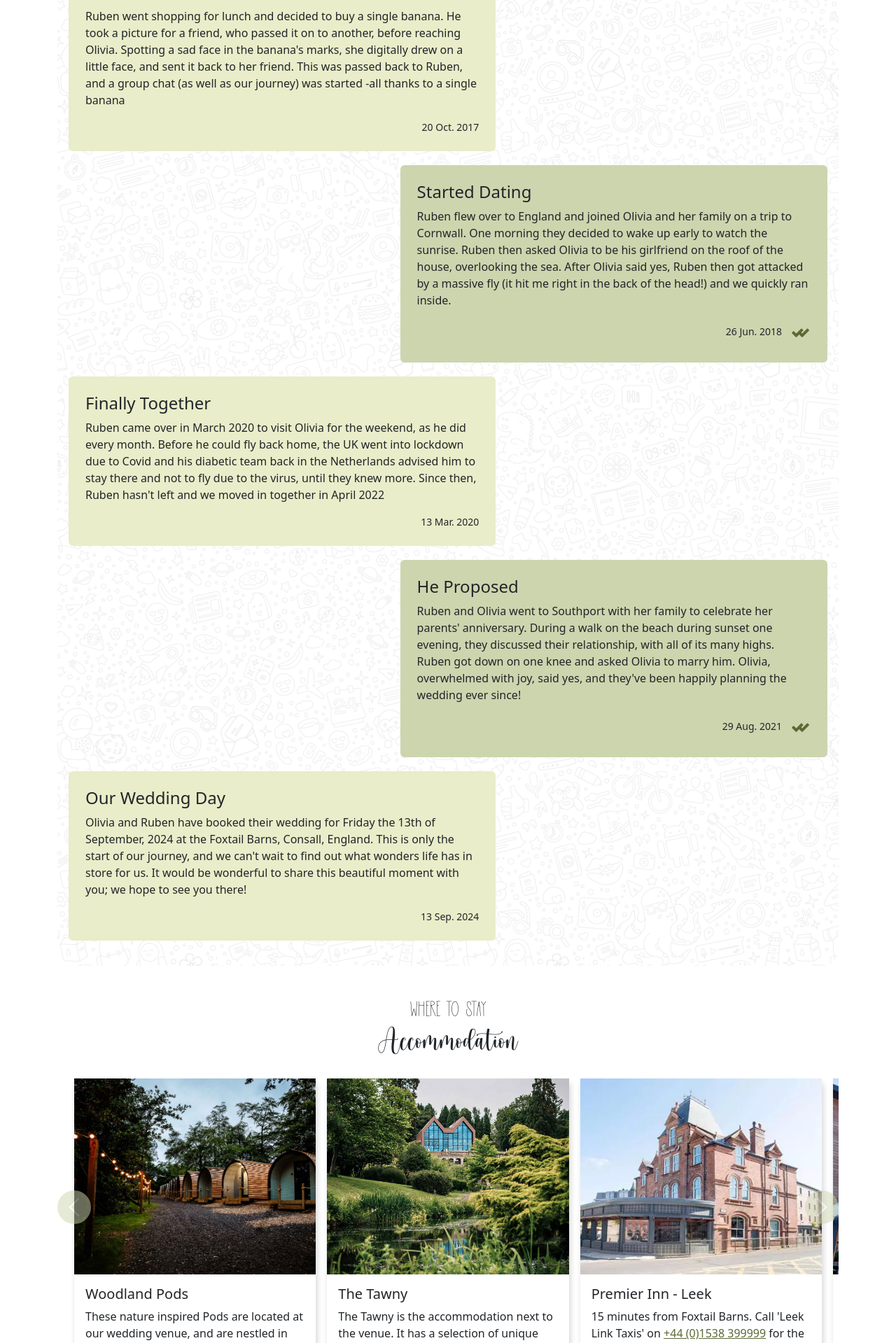
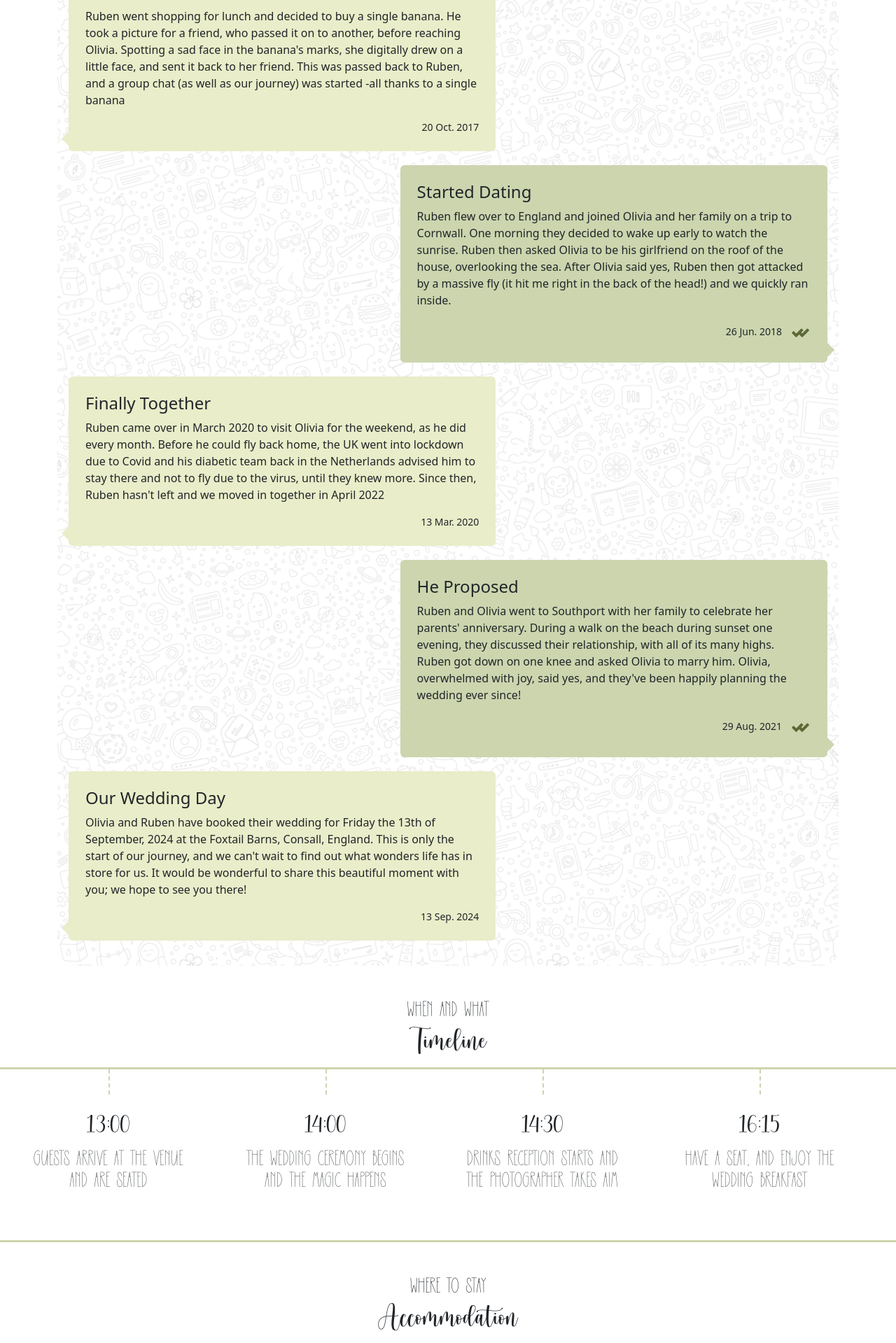
Before and after one commit to SoonToBeSmits/soontobesmits.github.io, a Flask app: page / in a window 1280 px wide. Shown: the part 840-2759 px from the top of the page at 70% size. Run offline with Flask 3, Linux system fonts and the light colour scheme; some libraries are stand-ins or nearby versions.

Commit message:
Fix various spelling mistakes. Fix various style issues. Add timeline to website

```diff
--- a/css/custom.css
+++ b/css/custom.css
@@ -129,7 +129,7 @@ a {
 .main-timeline-4 {
     padding: 16px;
     border-radius: 22px;
-    background: linear-gradient(rgba(255, 255, 255, 0.93), rgba(255, 255, 255, 0.93)),
+    background: linear-gradient(rgba(255, 255, 255, 0.90), rgba(255, 255, 255, 0.90)),
         url('/img/Phone.png');
 }
 
@@ -173,12 +173,12 @@ a {
 }
 
 .right-4::before {
-    right: -10px;
+    right: -20px;
     border-color: transparent transparent transparent #CCD5AE;
 }
 
 .left-4::before {
-    left: -10px;
+    left: -20px;
     border-color: transparent #E9EDC9 transparent transparent;
 }
 
@@ -237,3 +237,37 @@ a {
         left: 0%;
     }
 }
+
+/* Timetable */
+.horizontal-timeline {
+    height: 250px;
+    border-top: 3px solid #CCD5AE;
+    border-bottom: 3px solid #CCD5AE;
+}
+
+.horizontal-timeline h5{
+    font-family: HelloHoney;
+    font-size: 32pt;
+}
+
+.horizontal-timeline p{
+    font-family: FarmHouseTall;
+    font-size: 16pt;
+}
+
+.horizontal-timeline .items .items-list {
+    position: relative;
+    text-align: center;
+    margin-right: 0;
+    display: inline-block;
+    width: 310px;
+    padding-top: 45px;
+}
+
+.horizontal-timeline .items .items-list:before {
+    content: "";
+    position: absolute;
+    height: 36px;
+    border-right: 2px dashed #CCD5AE;
+    top: 0;
+}
--- a/server.py
+++ b/server.py
@@ -14,6 +14,7 @@ URL = "/"
 
 CONTENT = {
     'NAV_OUR_STORY': {'en': "Our Story", 'nl': "Ons Verhaal"},
+    'NAV_TIMELINE': {'en': "Timeline", 'nl': "Tijdlijn"},
     'NAV_ACCOMMODATION': {'en': "Accommodation", 'nl': "Accomodatie"},
     'NAV_TRANSPORT': {'en': "Transport", 'nl': "Vervoer"},
     'NAV_TODO': {'en': "To-Do", 'nl': "Te-Doen"},
@@ -119,8 +120,70 @@ CONTENT = {
     },
     'OUR_WEDDING_DAY_DATE': {'en': "13 Sep. 2024", 'nl': "13 sep. 2024"},
 
+    # Timeline section
+    'WHEN_AND_WHAT': {'en': "WHEN AND WHAT ", 'nl': "WANNEER EN WAT"},
+    'TIMELINE': {'en': "Timeline", 'nl': "Tijdlijn"},
+    'timeline_items': [
+        {
+            'time': "13:00",
+            'description': {
+                'en': "Guests arrive at the venue and are seated",
+                'nl': "Gasten arriveren op de locatie en nemen plaats"
+            }
+        },
+        {
+            'time': "14:00",
+            'description': {
+                'en': "The wedding ceremony begins and the magic happens",
+                'nl': "De huwelijksceremonie begint en de magie kan beginnen"
+            }
+        },
+        {
+            'time': "14:30",
+            'description': {
+                'en': "Drinks reception starts and the photographer takes aim",
+                'nl': "De borrel begint en de fotograaf gaat op pad"
+            }
+        },
+        {
+            'time': "16:15",
+            'description': {
+                'en': "Have a seat, and enjoy the wedding breakfast",
+                'nl': "Neem plaats en geniet van het bruiloftsontbijt"
+            }
+        },
+        {
+            'time': "17:45",
+            'description': {
+                'en': "Start of the speeches and tears will flow",
+                'nl': "Begin van de toespraken en het vloeien van tranen"
+            }
+        },
+        {
+            'time': "19:00",
+            'description': {
+                'en': "Evening guests arrive and the party gets started",
+                'nl': "De avondgasten arriveren en het feest kan beginnen"
+            }
+        },
+        {
+            'time': "20:00",
+            'description': {
+                'en': "First dance followed by evening refreshments",
+                'nl': "Eerste dans gevolgd door verfrissingen"
+            }
+        },
+        {
+            'time': "00:00",
+            'description': {
+                'en': "Bar closes, music stops, and guests depart",
+                'nl': "De bar sluit, de muziek stopt en de gasten vertrekken"
+            }
+        }
+    ],
+
     # Accommodation section
-    'WHERE_TO_STAY': {'en': "WHERE TO STAY", 'nl': "WAAR TE BLIJVEN"},
+    'WHERE_TO_STAY': {'en': "WHERE TO STAY", 'nl': "WAAR TE VERBLIJVEN"},
     'ACCOMMODATION': {'en': "Accommodation", 'nl': "Accomodatie"},
     'accommodations': [
         {
@@ -165,10 +228,10 @@ CONTENT = {
                 """,
                 'nl': """
                     The Tawny is de accommodatie naast de trouwlocatie. Het heeft een selectie van unieke
-                    accommodatiemogelijkheden in een prachtige omgeving. Alle kamers beschikken een buitenspa op
-                    eigen terras. Ook al is dit naast de locatie, ze zijn erg duur. Dit moet worden gezien als een
-                    plek waar je verblijft voor een speciale traktatie of een speciale gelegenheid, in plaats van
-                    als een gemiddeld hotel. Prijzen variëren van £250 tot £605 per nacht
+                    accommodatiemogelijkheden in een prachtige omgeving. Alle kamers beschikken over een buitenspa
+                    op eigen terras. Ook al is dit naast de locatie, ze zijn erg duur. Dit moet worden gezien als
+                    een plek waar je verblijft voor een speciale traktatie of een speciale gelegenheid, in plaats
+                    van als een gemiddeld hotel. Prijzen variëren van £250 tot £605 per nacht
                 """,
             },
             'costs': "£££££",
@@ -205,7 +268,7 @@ CONTENT = {
                 'en': """
                     9 miles from Foxtail Barns, with free parking. Just a ten-minute walk to the shops and cafés
                     of Hanley town centre plus the cute pottery outlets. There are two types of rooms, standard and
-                    plus. Theres also two types of room rates, flexible (where you can pay cancel up to 1PM
+                    plus. Theres also two types of room rates, flexible (where you can pay cancel up to 13:00
                     on the same day and you can pay on arrival), and advanced (where you pay now and get free
                     cancellation up to 28 days before). Either king or twin rooms
                 """,
@@ -279,7 +342,7 @@ CONTENT = {
                     Het huis heeft 3 slaapkamers en is geschikt voor 6 personen plus kinderbedje(s). Alle slaapkamers
                     zijn voorzien van handgemaakte, smeedijzeren bedden. Twee van deze kamers zijn kingsize en de
                     derde is een tweepersoonskamer met twee eenpersoonsbedden. Zelfcatering, en de wekelijkse prijs is
-                    £595. Heeftook 6 B&B rookvrije slaapkamers voor £72. Goed uitgeruste keuken. Twee pubs binnen 10
+                    £595. Heeft ook 6 B&B rookvrije slaapkamers voor £72. Goed uitgeruste keuken. Twee pubs binnen 10
                     minuten lopen, één aan de gracht
                 """,
             },
@@ -533,7 +596,7 @@ CONTENT = {
                 'nl': """
                     Als je op zoek bent naar een leuk dagje uit, zoek dan niet verder. Trentham Monkey Forest is een
                     toevluchtsoord voor bedreigde berberapen. Het natuurlijke gedrag van de apen is recht voor je ogen
-                    te zien, waardoor dit een van de meesst facinerede en bijzondere attracties in de UK is. Gasten lopen
+                    te zien, waardoor dit een van de meest fascinerende en bijzondere attracties in de UK is. Gasten lopen
                     over een pad van 1.2 km tussen de apen door en zien precies hoe ze in het wild leven en zich gedragen
                 """,
             },
@@ -719,7 +782,7 @@ CONTENT = {
                     We invite you to RSVP at the bottom of this page or by posting us the filled out RSVP card sent with the invitation
                 """,
                 'nl': """
-                    Gelieve de RSVP op de bodem van deze webpagina te gebruiken, of door de RSVP-kaart in te sturen die bij de uitnodiging is toegegevoegd
+                    Gelieve de RSVP op de bodem van deze webpagina te gebruiken, of door de RSVP-kaart in te sturen die bij de uitnodiging is toegevoegd
                 """,
             }
         },
@@ -741,7 +804,7 @@ CONTENT = {
                     If you are invited to the ceremony then you are invited to both the ceremony and the evening reception
                 """,
                 'nl': """
-                    Als je bent uitgenodigd voor de ceremonie, dan bent je uitgenodigd voor zowel de ceremonie als de avondreceptie
+                    Als je bent uitgenodigd voor de ceremonie, dan ben je uitgenodigd voor zowel de ceremonie als de avondreceptie
                 """,
             }
         },
@@ -777,13 +840,13 @@ CONTENT = {
             }
         },
         {
-            'name': {'en': "What time should I arrive?", 'nl': "Hoe laat wordt ik verwacht?"},
+            'name': {'en': "What time should I arrive?", 'nl': "Hoe laat word ik verwacht?"},
             'description': {
                 'en': """
-                    Help us get the party started as scheduled! We recommend that you arrive at 1 PM, which is an
+                    Help us get the party started as scheduled! We recommend that you arrive at 13:00, which is an
                     hour before the start of the ceremony, to make sure everyone is seated on time""",
                 'nl': """
-                    Help ons het feest op tijd in gang te krijgen! We raden je aan om om 13.00 uur aanwezig te zijn,
+                    Help ons het feest op tijd in gang te krijgen! We raden je aan om 13.00 uur aanwezig te zijn,
                     wat een uur voor aanvang van de ceremonie is, om er zeker van te zijn dat iedereen op tijd zit
                 """,
             }
@@ -830,7 +893,7 @@ CONTENT = {
                 """,
                 'nl': """
                     Jouw aanwezigheid op onze bruiloft is het grootste geschenk van allemaal. Maar, mocht je alsnog een
-                    cadeau willen geven, dan wordt een envelopje met contact geld voor onze huwelijksreis erg op preis gesteld.
+                    cadeau willen geven, dan wordt een envelopje met contant geld voor onze huwelijksreis erg op prijs gesteld.
                     Bij voorkeur in Engelse Ponden (£) of Japanse Yen(¥)
                 """,
             }
@@ -883,7 +946,7 @@ CONTENT = {
                 """,
                 'nl': """
                     Wat leuk! Omdat sommige gasten ver reizen hebben we besloten om een week te wachten voordat we op onze huwelijksreis gaan.
-                    Hoewel we moeten werken zijn we beschikkbaar voor steun/advies, en om af te spreken (zolang we beschikbaar zijn)
+                    Hoewel we moeten werken zijn we beschikbaar voor steun/advies, en om af te spreken (zolang we beschikbaar zijn)
                 """,
             }
         },
--- a/templates/index.html
+++ b/templates/index.html
@@ -25,6 +25,9 @@
                 <ul class="navbar-nav me-auto mb-2 mb-lg-0">
                     <li class="nav-item">
                         <a class="nav-link" href="#OurStory">{{ "NAV_OUR_STORY" | translate }}</a>
+                    </li>
+                    <li class="nav-item">
+                        <a class="nav-link" href="#Timeline">{{ "NAV_TIMELINE" | translate }}</a>
                     </li>
                     <li class="nav-item">
                         <a class="nav-link" href="#Accommodation">{{ "NAV_ACCOMMODATION" | translate }}</a>
@@ -64,10 +67,9 @@
         <img class="img-fluid w-100" src="{{url}}img/us_2.jpg">
     </div>
 
-    <div class="container">
-        <div class="mt-5 text-center d-flex justify-content-center">
+    <div class="mt-5 text-center mw-100 row justify-content-center">
         <!-- Countdown to wedding ceremony -->
-            <div class="row my-auto w-100 justify-content-center " id="countdown">
+        <div class="col-md-7 col-sm-12 row my-auto justify-content-center " id="countdown">
             <div class="col-3">
                 <h1 id="countdownDays">00</h1>
                 <h5>{{ "DAYS" | translate }}</h5>
@@ -86,6 +88,8 @@
             </div>
         </div>
     </div>
+
+    <div class="container">
 
         <div class="text-center pt-5 category-divider" id="OurStory">
             <!-- Vertical timeline -->
@@ -159,6 +163,28 @@
                 </div>
             </div>
         </div>
+    </div>
+
+    <div class="text-center pt-5 category-divider" id="Timeline">
+        <span class="small">{{ "WHEN_AND_WHAT" | translate }}</span>
+        <h1>{{ "TIMELINE" | translate }}</h1>
+    </div>
+    <div class="container-fluid horizontal-timeline overflow-scroll ">
+        <ul class="row flex-row flex-nowrap list-inline items">
+            {% for timeline_item in content['timeline_items'] %}
+            <li class="list-inline-item items-list col-3">
+                <div class="px-4">
+                    <h5 class="pt-2">{{ timeline_item['time'] }}</h5>
+                    <p class="text-muted">
+                        {{ timeline_item['description'] | translate_val }}
+                    </p>
+                </div>
+            </li>
+            {% endfor %}
+        </ul>
+    </div>
+
+    <div class="container">
 
         <div class="text-center pt-5 category-divider" id="Accommodation">
             <span class="small">{{ "WHERE_TO_STAY" | translate }}</span>
@@ -179,9 +205,11 @@
                             <p class="card-text">
                                 {{ accommodation['description'] | translate_val }}
                             </p>
-                            <span><i class="fa fa-money" aria-hidden="true"></i> {{ accommodation['costs'] }}</span><br>
+                            <span><i class="fa fa-money" aria-hidden="true"></i> {{ accommodation['costs']
+                                }}</span><br>
                             <span><i class="fa fa-phone" aria-hidden="true"></i> <a
-                                    href="tel:{{ accommodation['phone'] }}">{{ accommodation['phone'] }}</a></span><br>
+                                    href="tel:{{ accommodation['phone'] }}">{{ accommodation['phone']
+                                    }}</a></span><br>
                             <span><i class="fa fa-globe" aria-hidden="true"></i>
                                 <a target="_blank" href="{{ accommodation['url'] }}">{{ accommodation['display_url']
                                     }}</a>
@@ -379,7 +407,8 @@
                                             {{ "FOUR" | translate_select("value=\"4\"") }}
                                             {{ "FIVE" | translate_select("value=\"5\"") }}
                                         </select>
-                                        <label for="floatingSelectInvite">{{ "HOW_MANY_INVITE" | translate }}</label>
+                                        <label for="floatingSelectInvite">{{ "HOW_MANY_INVITE" | translate
+                                            }}</label>
                                     </div>
                                 </div>
 
@@ -395,14 +424,14 @@
                                             {{ "FOUR" | translate_select("value=\"4\"") }}
                                             {{ "FIVE" | translate_select("value=\"5\"") }}
                                         </select>
-                                        <label for="floatingSelectAttend">{{ "HOW_MANY_ATTEND" | translate }}</label>
+                                        <label for="floatingSelectAttend">{{ "HOW_MANY_ATTEND" | translate
+                                            }}</label>
                                     </div>
                                 </div>
 
                                 <div class="col-md-6 col-sm-12 mt-3 hidden">
                                     <div class="form-floating">
-                                        <select class="form-select"
-                                            id="floatingSelectInviteHidden">
+                                        <select class="form-select" id="floatingSelectInviteHidden">
                                             {{ "PLEASE_SELECT" | translate_select("disabled selected value=\"\"") }}
                                             {{ "ONE" | translate_select("value=\"1\"") }}
                                             {{ "TWO" | translate_select("value=\"2\"") }}
@@ -410,14 +439,14 @@
                                             {{ "FOUR" | translate_select("value=\"4\"") }}
                                             {{ "FIVE" | translate_select("value=\"5\"") }}
                                         </select>
-                                        <label for="floatingSelectInvite">{{ "HOW_MANY_INVITE" | translate }}</label>
+                                        <label for="floatingSelectInvite">{{ "HOW_MANY_INVITE" | translate
+                                            }}</label>
                                     </div>
                                 </div>
 
                                 <div class="col-md-6 col-sm-12 mt-3 hidden">
                                     <div class="form-floating">
-                                        <select class="form-select"
-                                            id="floatingSelectAttendHidden">
+                                        <select class="form-select" id="floatingSelectAttendHidden">
                                             {{ "PLEASE_SELECT" | translate_select("disabled selected value=\"\"") }}
                                             {{ "NONE" | translate_select("value=\"0\"") }}
                                             {{ "ONE" | translate_select("value=\"1\"") }}
@@ -426,7 +455,8 @@
                                             {{ "FOUR" | translate_select("value=\"4\"") }}
                                             {{ "FIVE" | translate_select("value=\"5\"") }}
                                         </select>
-                                        <label for="floatingSelectAttend">{{ "HOW_MANY_ATTEND" | translate }}</label>
+                                        <label for="floatingSelectAttend">{{ "HOW_MANY_ATTEND" | translate
+                                            }}</label>
                                     </div>
                                 </div>
                             </div>
@@ -440,10 +470,12 @@
                             <div class="form-floating mt-3">
                                 <textarea name="attendeeDietary" class="form-control" id="floatingTextareaDietary"
                                     style="height: 100px"></textarea>
-                                <label for="floatingTextareaDietary">{{ "DIETARY_REQUIREMENTS" | translate }}</label>
+                                <label for="floatingTextareaDietary">{{ "DIETARY_REQUIREMENTS" | translate
+                                    }}</label>
                             </div>
 
-                            <button id="RSVPButton" class="btn btn-primary mt-3 w-100" type="submit">{{ "SUBMIT_RSVP" |
+                            <button id="RSVPButton" class="btn btn-primary mt-3 w-100" type="submit">{{
+                                "SUBMIT_RSVP" |
                                 translate }}</button>
                         </div>
                     </div>
@@ -560,7 +592,7 @@
     function clearSelect() {
         ["floatingSelectInvite", "floatingSelectAttend"].forEach(function (elementName) {
             var dropdown = document.getElementById(elementName);
-            var dropdownHidden = document.getElementById(elementName+"Hidden")
+            var dropdownHidden = document.getElementById(elementName + "Hidden")
             dropdown.innerHTML = dropdownHidden.innerHTML;
             var visibleOptions = Array.from(dropdown.options).filter(option => !option.classList.contains('hidden'));
             dropdown.options.length = 0;
@@ -609,7 +641,7 @@
         alertPlaceholder.append(wrapper);
     }
 
-    if (window.location.search.includes("sentRSVP")){
+    if (window.location.search.includes("sentRSVP")) {
         showAlert('&#x1F1EC;&#x1F1E7;: Thank you for submitting your RSVP!<br>&#x1F1F3;&#x1F1F1;: Bedankt voor het invullen van de RSVP!');
         window.history.pushState("", "", "/");
     }
```
Also changed, not shown: index.html (+111 -24 lines). Lines whose indentation alone changed are shown as unchanged.
